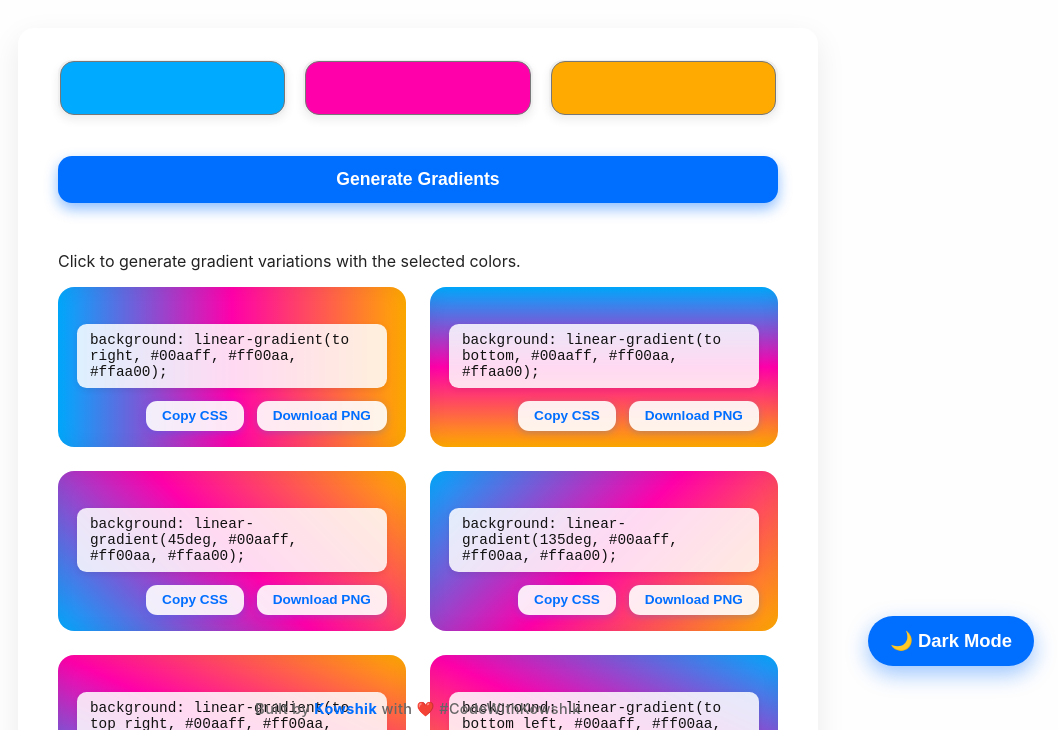
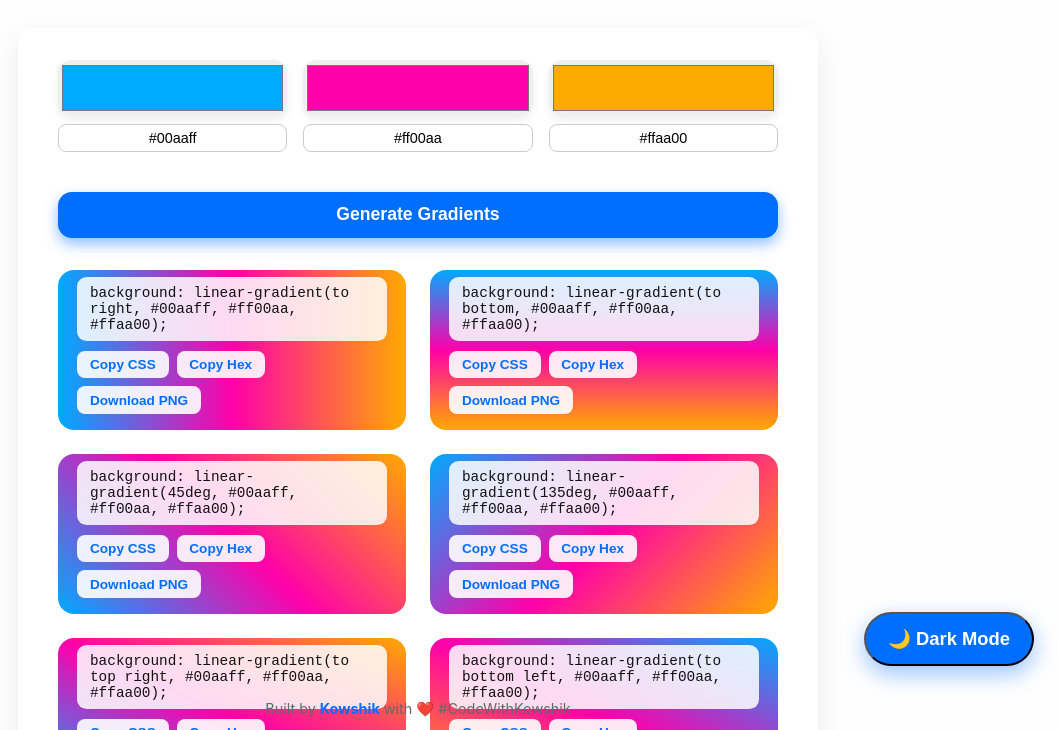
Before and after one commit to KowshikKolvekar/gradient-color-generator, a plain HTML site: page index.html in a window 1280 px wide. Shown: the part 70-800 px from the top of the page, without its empty margins (222-1280 px from the left). Drawn offline with Linux system fonts and the light colour scheme.

Commit message:
Update index.html

```diff
--- a/index.html
+++ b/index.html
@@ -21,14 +21,11 @@
       --transition-fast: 0.25s ease-in-out;
     }
 
-    /* Reset */
-    *, *::before, *::after {
-      box-sizing: border-box;
-    }
+    *, *::before, *::after { box-sizing: border-box; }
 
     body {
       margin: 0;
-      font-family: 'Inter', 'Segoe UI', Tahoma, Geneva, Verdana, sans-serif;
+      font-family: 'Inter', 'Segoe UI', Tahoma, sans-serif;
       background: var(--bg-light);
       color: var(--text-light);
       transition: background-color var(--transition-fast), color var(--transition-fast);
@@ -38,7 +35,6 @@
       align-items: center;
       padding: 2rem 1rem 4rem;
       position: relative;
-      padding-bottom: 4rem; /* space for footer */
     }
 
     body.dark {
@@ -50,7 +46,6 @@
       font-size: 1.75rem;
       font-weight: 700;
       margin-bottom: 2rem;
-      user-select: none;
       color: var(--primary);
       display: flex;
       align-items: center;
@@ -84,26 +79,31 @@
       margin-bottom: 2.5rem;
     }
 
+    .color-wrapper {
+      display: flex;
+      flex-direction: column;
+      align-items: center;
+      flex: 1;
+    }
+
     input[type="color"] {
-      flex: 1;
       border: none;
       height: 56px;
+      width: 100%;
       border-radius: 14px;
       cursor: pointer;
-      transition: filter 0.3s ease;
       box-shadow: 0 4px 10px rgba(0,0,0,0.07);
       -webkit-appearance: none;
     }
-    input[type="color"]::-webkit-color-swatch-wrapper {
-      padding: 0;
-      border-radius: 14px;
-    }
-    input[type="color"]::-webkit-color-swatch {
-      border-radius: 14px;
-    }
 
-    input[type="color"]:hover {
-      filter: brightness(1.1);
+    input[type="text"] {
+      margin-top: 0.5rem;
+      width: 100%;
+      padding: 0.3rem 0.6rem;
+      border-radius: 8px;
+      border: 1px solid #ccc;
+      font-size: 0.9rem;
+      text-align: center;
     }
 
     button#generateBtn {
@@ -117,21 +117,15 @@
       border-radius: 14px;
       cursor: pointer;
       box-shadow: 0 6px 14px rgba(0, 110, 255, 0.45);
-      transition: background-color 0.3s ease, box-shadow 0.3s ease;
       margin-bottom: 2rem;
-      user-select: none;
     }
+
     button#generateBtn:hover {
       background: var(--button-bg-dark);
-      box-shadow: 0 8px 20px rgba(0, 75, 187, 0.6);
     }
+
     body.dark button#generateBtn {
       background: var(--button-bg-dark);
-      box-shadow: 0 6px 14px rgba(0, 75, 187, 0.45);
-    }
-    body.dark button#generateBtn:hover {
-      background: #003a88;
-      box-shadow: 0 8px 20px rgba(0, 50, 120, 0.6);
     }
 
     #gradients {
@@ -144,75 +138,50 @@
       position: relative;
       height: 160px;
       border-radius: 1rem;
-      box-shadow: inset 0 0 20px rgba(0,0,0,0.05);
-      color: #111;
+      padding: 1rem 1.2rem;
+      font-family: 'Fira Mono', monospace;
+      font-size: 0.9rem;
       display: flex;
       flex-direction: column;
       justify-content: flex-end;
-      padding: 1rem 1.2rem;
-      font-family: 'Fira Mono', monospace;
-      font-size: 0.9rem;
-      transition: color 0.3s ease;
-      user-select: text;
-      cursor: default;
+      color: #111;
     }
 
     body.dark .gradient-box {
       color: #ddd;
-      box-shadow: inset 0 0 25px rgba(0,0,0,0.6);
     }
 
     .gradient-code {
-      background: rgba(255 255 255 / 0.85);
+      background: rgba(255,255,255,0.85);
       border-radius: 0.6rem;
       padding: 0.5rem 0.8rem;
-      box-shadow: 0 2px 6px rgba(0,0,0,0.08);
-      margin-bottom: 0.8rem;
-      user-select: all;
-      transition: background-color 0.3s ease;
+      margin-bottom: 0.6rem;
     }
+
     body.dark .gradient-code {
-      background: rgba(30 30 47 / 0.9);
-      box-shadow: 0 2px 6px rgba(0,0,0,0.4);
+      background: rgba(30,30,47,0.9);
     }
 
     .buttons-row {
       display: flex;
-      gap: 0.8rem;
-      justify-content: flex-end;
+      gap: 0.5rem;
+      flex-wrap: wrap;
     }
 
     .copy-btn, .download-btn {
-      background: rgba(255 255 255 / 0.9);
+      background: rgba(255,255,255,0.9);
       border: none;
-      padding: 0.45rem 1rem;
-      border-radius: 0.7rem;
+      padding: 0.4rem 0.8rem;
+      border-radius: 0.5rem;
       font-size: 0.85rem;
       cursor: pointer;
       color: var(--primary);
       font-weight: 600;
-      box-shadow: 0 2px 7px rgba(0,110,255,0.25);
-      transition: background-color 0.2s ease, box-shadow 0.3s ease;
-      user-select: none;
-      display: flex;
-      align-items: center;
-      gap: 0.4rem;
-      white-space: nowrap;
-    }
-
-    .copy-btn:hover, .download-btn:hover {
-      background: rgba(255 255 255 / 1);
-      box-shadow: 0 4px 14px rgba(0,110,255,0.45);
     }
 
     body.dark .copy-btn, body.dark .download-btn {
-      background: rgba(30 30 47 / 0.9);
+      background: rgba(30,30,47,0.9);
       color: var(--primary);
-      box-shadow: 0 2px 7px rgba(0,75,187,0.4);
-    }
-    body.dark .copy-btn:hover, body.dark .download-btn:hover {
-      background: rgba(30 30 47 / 1);
-      box-shadow: 0 4px 14px rgba(0,75,187,0.6);
     }
 
     #darkToggle {
@@ -220,61 +189,16 @@
       bottom: 64px;
       right: 24px;
       background: var(--primary);
-      border: none;
       color: white;
       padding: 14px 22px;
       border-radius: 30px;
       font-weight: 700;
       cursor: pointer;
-      user-select: none;
       box-shadow: 0 8px 22px rgba(0,110,255,0.4);
-      transition: background-color 0.3s ease, box-shadow 0.3s ease;
       z-index: 1000;
       font-size: 1.15rem;
-      display: flex;
-      align-items: center;
-      gap: 0.5rem;
-      user-select: none;
-    }
-    #darkToggle:hover {
-      background-color: var(--primary-dark);
-      box-shadow: 0 10px 28px rgba(0,75,187,0.6);
     }
 
-    /* Tooltip */
-    .tooltip {
-      position: relative;
-      display: inline-block;
-    }
-
-    .tooltip .tooltiptext {
-      visibility: hidden;
-      width: 130px;
-      background-color: var(--primary);
-      color: #fff;
-      text-align: center;
-      border-radius: 6px;
-      padding: 6px 8px;
-      position: absolute;
-      z-index: 10;
-      bottom: 135%;
-      left: 50%;
-      transform: translateX(-50%);
-      opacity: 0;
-      transition: opacity 0.3s ease;
-      font-size: 0.8rem;
-      pointer-events: none;
-      user-select: none;
-      font-weight: 600;
-    }
-
-    .tooltip:hover .tooltiptext {
-      visibility: visible;
-      opacity: 1;
-      pointer-events: auto;
-    }
-
-    /* Footer */
     footer {
       position: fixed;
       bottom: 12px;
@@ -282,9 +206,6 @@
       text-align: center;
       font-size: 0.9rem;
       color: #666;
-      user-select: none;
-      font-weight: 500;
-      letter-spacing: 0.03em;
     }
 
     body.dark footer {
@@ -296,117 +217,124 @@
       text-decoration: none;
       font-weight: 700;
     }
-
-    footer a:hover {
-      text-decoration: underline;
-    }
-
   </style>
 </head>
 <body>
   <header>
-    <span class="emoji" aria-hidden="true">🎨</span>
+    <span class="emoji">🎨</span>
     3-Color Gradient Generator
   </header>
 
-  <main class="container" role="main">
-    <section class="color-picker-group" aria-label="Select three colors for the gradient">
-      <input type="color" id="color1" value="#00aaff" aria-label="First color" />
-      <input type="color" id="color2" value="#ff00aa" aria-label="Second color" />
-      <input type="color" id="color3" value="#ffaa00" aria-label="Third color" />
+  <main class="container">
+    <section class="color-picker-group">
+      <div class="color-wrapper">
+        <input type="color" id="color1" value="#00aaff" />
+        <input type="text" id="hex1" value="#00aaff" maxlength="7" />
+      </div>
+      <div class="color-wrapper">
+        <input type="color" id="color2" value="#ff00aa" />
+        <input type="text" id="hex2" value="#ff00aa" maxlength="7" />
+      </div>
+      <div class="color-wrapper">
+        <input type="color" id="color3" value="#ffaa00" />
+        <input type="text" id="hex3" value="#ffaa00" maxlength="7" />
+      </div>
     </section>
 
-    <button id="generateBtn" aria-describedby="generateDesc" aria-label="Generate gradients">
-      Generate Gradients
-    </button>
-    <p id="generateDesc" class="sr-only">Click to generate gradient variations with the selected colors.</p>
-
-    <section id="gradients" aria-live="polite" aria-atomic="true" aria-relevant="additions"></section>
+    <button id="generateBtn">Generate Gradients</button>
+    <section id="gradients"></section>
   </main>
 
-  <button id="darkToggle" aria-pressed="false" aria-label="Toggle dark mode">🌙 Dark Mode</button>
+  <button id="darkToggle">🌙 Dark Mode</button>
 
   <footer>
-    Built by <a href="https://github.com/KowshikKolvekar" target="_blank" rel="noopener noreferrer">Kowshik</a> with ❤️ #CodeWithKowshik
+    Built by <a href="https://github.com/KowshikKolvekar" target="_blank">Kowshik</a> with ❤️ #CodeWithKowshik
   </footer>
 
   <script>
     const generateBtn = document.getElementById('generateBtn');
     const gradientsContainer = document.getElementById('gradients');
-    const color1 = document.getElementById('color1');
-    const color2 = document.getElementById('color2');
-    const color3 = document.getElementById('color3');
     const darkToggle = document.getElementById('darkToggle');
     const body = document.body;
 
+    const colorInputs = [
+      { color: document.getElementById('color1'), hex: document.getElementById('hex1') },
+      { color: document.getElementById('color2'), hex: document.getElementById('hex2') },
+      { color: document.getElementById('color3'), hex: document.getElementById('hex3') }
+    ];
+
     const directions = ['to right', 'to bottom', '45deg', '135deg', 'to top right', 'to bottom left'];
 
-    function updateVariations() {
-      return [
-        [color1.value, color2.value, color3.value],
-        [color2.value, color3.value, color1.value],
-        [color3.value, color1.value, color2.value],
-        [color3.value, color2.value, color1.value]
-      ];
+    // Sync input boxes with color pickers
+    colorInputs.forEach(({ color, hex }) => {
+      color.addEventListener('input', () => hex.value = color.value);
+      hex.addEventListener('input', () => {
+        if (/^#([0-9A-Fa-f]{6})$/.test(hex.value)) color.value = hex.value;
+      });
+    });
+
+    function getColors() {
+      return colorInputs.map(ci => ci.color.value);
+    }
+
+    function getColorHexString(colors) {
+      return colors.join(', ');
     }
 
     function generateGradients() {
-      const colorsVariations = updateVariations();
+      const [c1, c2, c3] = getColors();
+      const variations = [
+        [c1, c2, c3],
+        [c2, c3, c1],
+        [c3, c1, c2],
+        [c3, c2, c1]
+      ];
+
       gradientsContainer.innerHTML = '';
 
-      colorsVariations.forEach(colors => {
+      variations.forEach(colors => {
         directions.forEach(direction => {
           const css = `linear-gradient(${direction}, ${colors[0]}, ${colors[1]}, ${colors[2]})`;
           const box = document.createElement('div');
           box.className = 'gradient-box';
           box.style.background = css;
 
-          // CSS code block
           const codeBlock = document.createElement('div');
           codeBlock.className = 'gradient-code';
           codeBlock.textContent = `background: ${css};`;
           box.appendChild(codeBlock);
 
-          // Buttons container
           const btnRow = document.createElement('div');
           btnRow.className = 'buttons-row';
 
-          // Copy CSS button
-          const copyBtn = document.createElement('button');
-          copyBtn.className = 'copy-btn tooltip';
-          copyBtn.textContent = 'Copy CSS';
-          const tooltipSpan = document.createElement('span');
-          tooltipSpan.className = 'tooltiptext';
-          tooltipSpan.textContent = 'Click to copy CSS';
-          copyBtn.appendChild(tooltipSpan);
-
-          copyBtn.onclick = () => {
-            navigator.clipboard.writeText(`background: ${css};`).then(() => {
-              copyBtn.textContent = 'Copied!';
-              setTimeout(() => {
-                copyBtn.textContent = 'Copy CSS';
-                copyBtn.appendChild(tooltipSpan);
-              }, 1500);
-            });
+          const copyCss = document.createElement('button');
+          copyCss.className = 'copy-btn';
+          copyCss.textContent = 'Copy CSS';
+          copyCss.onclick = () => {
+            navigator.clipboard.writeText(`background: ${css};`);
+            copyCss.textContent = 'Copied!';
+            setTimeout(() => copyCss.textContent = 'Copy CSS', 1200);
           };
 
-          // Download PNG button
-          const downloadBtn = document.createElement('button');
-          downloadBtn.className = 'download-btn tooltip';
-          downloadBtn.textContent = 'Download PNG';
-          const downloadTooltip = document.createElement('span');
-          downloadTooltip.className = 'tooltiptext';
-          downloadTooltip.textContent = 'Download gradient as image';
-          downloadBtn.appendChild(downloadTooltip);
-
-          downloadBtn.onclick = () => {
-            createGradientImage(css, 400, 150);
+          const copyHex = document.createElement('button');
+          copyHex.className = 'copy-btn';
+          copyHex.textContent = 'Copy Hex';
+          copyHex.onclick = () => {
+            navigator.clipboard.writeText(getColorHexString(colors));
+            copyHex.textContent = 'Copied!';
+            setTimeout(() => copyHex.textContent = 'Copy Hex', 1200);
           };
 
-          btnRow.appendChild(copyBtn);
+          const downloadBtn = document.createElement('button');
+          downloadBtn.className = 'download-btn';
+          downloadBtn.textContent = 'Download PNG';
+          downloadBtn.onclick = () => createGradientImage(css, 400, 150);
+
+          btnRow.appendChild(copyCss);
+          btnRow.appendChild(copyHex);
           btnRow.appendChild(downloadBtn);
+
           box.appendChild(btnRow);
-
           gradientsContainer.appendChild(box);
         });
       });
@@ -419,51 +347,21 @@
       const ctx = canvas.getContext('2d');
 
       const matches = css.match(/\(([^)]+)\)/);
-      if (!matches) return alert('Could not parse colors for image generation.');
+      if (!matches) return;
 
       const parts = matches[1].split(',');
-      if (parts.length < 4) return alert('Unexpected gradient format.');
+      const direction = parts[0].trim();
+      const stops = parts.slice(1).map(c => c.trim());
 
-      const direction = parts[0].trim();
-      const colorStops = parts.slice(1).map(c => c.trim());
-
-      let x0, y0, x1, y1;
-
-      switch (direction) {
-        case 'to right':
-          x0 = 0; y0 = 0;
-          x1 = width; y1 = 0;
-          break;
-        case 'to bottom':
-          x0 = 0; y0 = 0;
-          x1 = 0; y1 = height;
-          break;
-        case '45deg':
-          x0 = 0; y0 = height;
-          x1 = width; y1 = 0;
-          break;
-        case '135deg':
-          x0 = 0; y0 = 0;
-          x1 = width; y1 = height;
-          break;
-        case 'to top right':
-          x0 = 0; y0 = height;
-          x1 = width; y1 = 0;
-          break;
-        case 'to bottom left':
-          x0 = width; y0 = 0;
-          x1 = 0; y1 = height;
-          break;
-        default:
-          x0 = 0; y0 = 0;
-          x1 = width; y1 = 0;
-      }
+      let x0 = 0, y0 = 0, x1 = width, y1 = 0;
+      if (direction === 'to bottom') x1 = 0, y1 = height;
+      if (direction === '45deg') x1 = width, y0 = height, y1 = 0;
+      if (direction === '135deg') x1 = width, y1 = height;
+      if (direction === 'to top right') x1 = width, y0 = height, y1 = 0;
+      if (direction === 'to bottom left') x0 = width, y1 = height;
 
       const gradient = ctx.createLinearGradient(x0, y0, x1, y1);
-      colorStops.forEach((color, i) => {
-        gradient.addColorStop(i / (colorStops.length - 1), color);
-      });
-
+      stops.forEach((color, i) => gradient.addColorStop(i / (stops.length - 1), color));
       ctx.fillStyle = gradient;
       ctx.fillRect(0, 0, width, height);
 
@@ -473,15 +371,12 @@
       link.click();
     }
 
-    generateBtn.onclick = generateGradients;
-
     darkToggle.onclick = () => {
       body.classList.toggle('dark');
-      const isDark = body.classList.contains('dark');
-      darkToggle.textContent = isDark ? '☀️ Light Mode' : '🌙 Dark Mode';
-      darkToggle.setAttribute('aria-pressed', isDark);
+      darkToggle.textContent = body.classList.contains('dark') ? '☀️ Light Mode' : '🌙 Dark Mode';
     };
 
+    generateBtn.onclick = generateGradients;
     window.onload = generateGradients;
   </script>
 </body>
```
